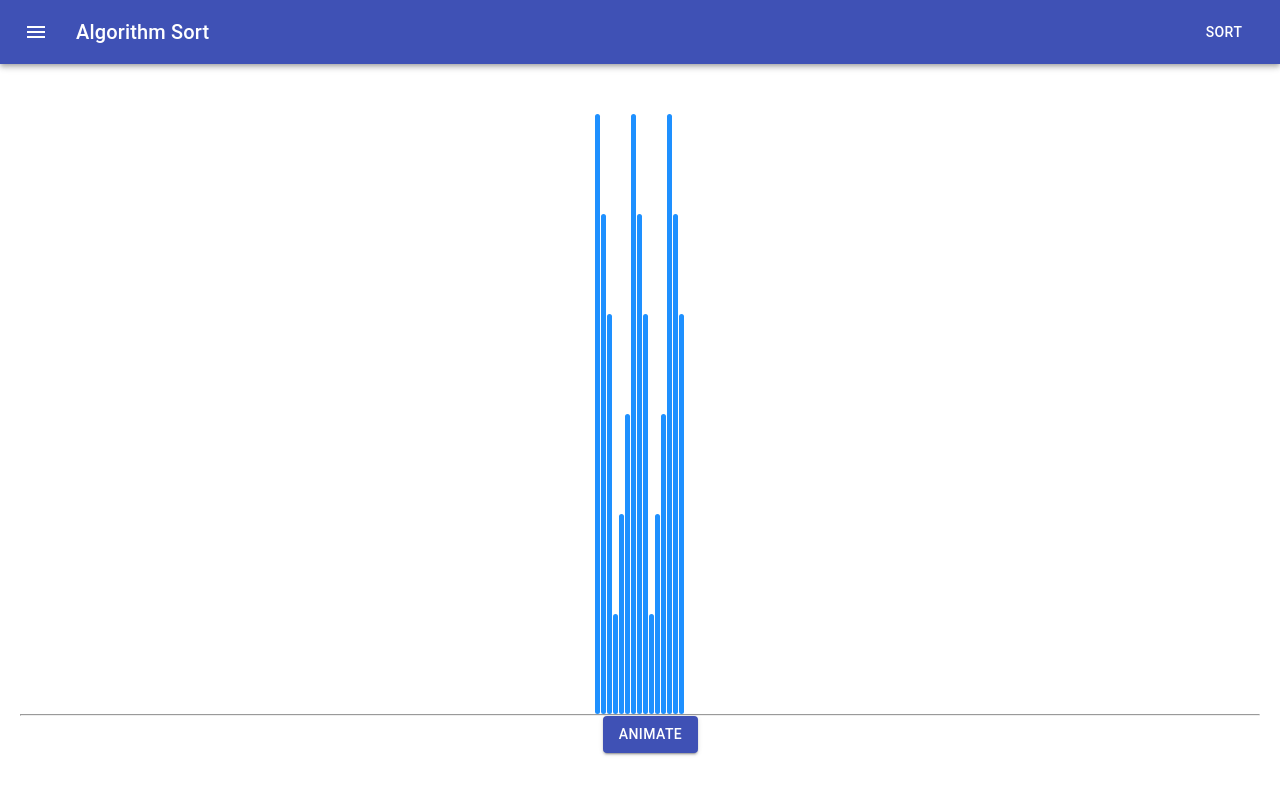
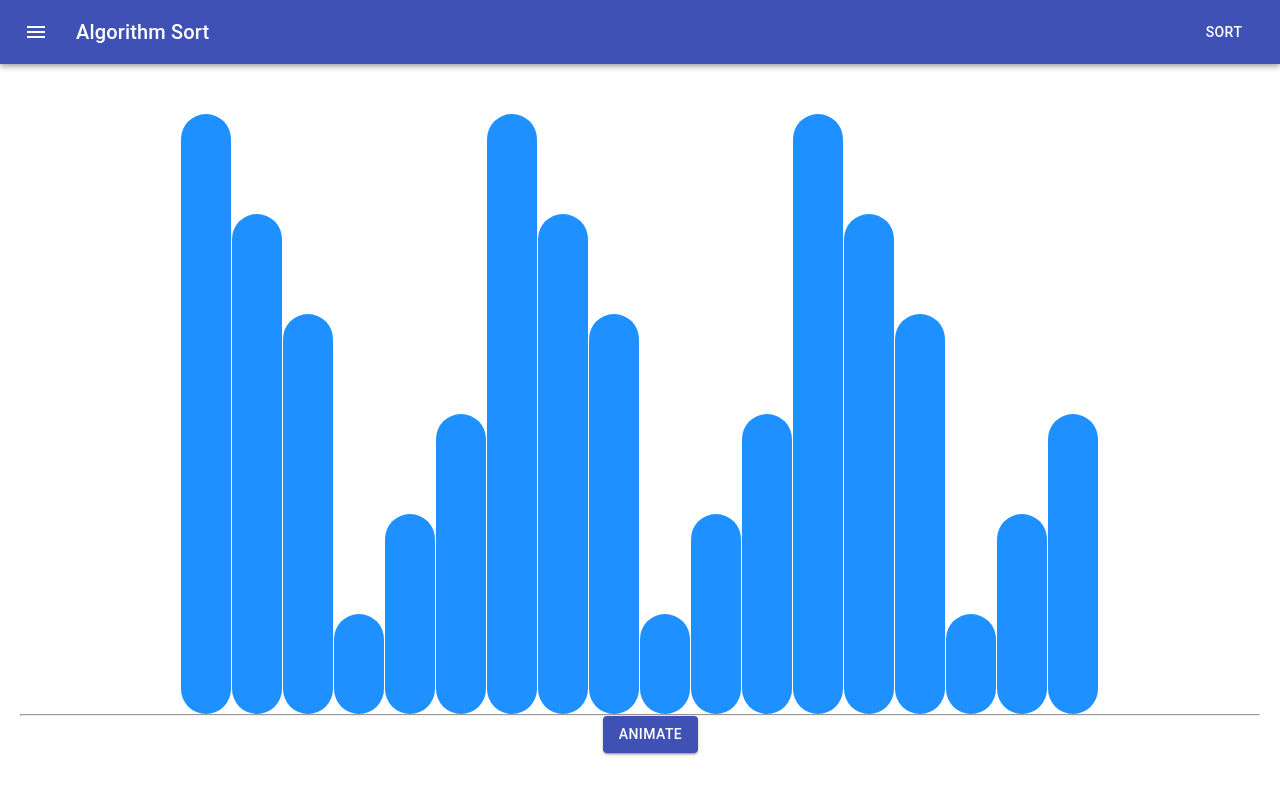
Before and after one commit to Mr-G-D/Sorting-Visualizer, a React (Create React App) app: page / in a window 1280 px wide. Shown: the top 794 px of the page. Built offline with nearby package versions, Linux system fonts and the light colour scheme.

Commit message:
:construction_worker: made functional

```diff
--- a/src/components/Helper/helper.js
+++ b/src/components/Helper/helper.js
@@ -6,3 +6,12 @@ export const swap = async (a, b) => {
 export const sleep = (ms) => {
   return new Promise((resolve) => setTimeout(resolve, ms));
 };
+export const highlight = (a, b) => {
+  document.getElementById(a).style.backgroundColor = "red";
+  document.getElementById(b).style.backgroundColor = "red";
+};
+
+export const dehighlight = (a, b) => {
+  document.getElementById(a).style.backgroundColor = "dodgerBlue";
+  document.getElementById(b).style.backgroundColor = "dodgerBlue";
+};
--- a/src/components/SortingAlgorithms/InsertionSort.js
+++ b/src/components/SortingAlgorithms/InsertionSort.js
@@ -1,4 +1,4 @@
-import { sleep, swap } from "../Helper/helper";
+import { dehighlight, highlight, sleep, swap } from "../Helper/helper";
 
 export async function InsertionSort(array, setArray) {
   let temp, j;
@@ -9,11 +9,11 @@ export async function InsertionSort(array, setArray) {
       while (j >= 0 && array[j] > temp) {
         array[j + 1] = array[j];
         await swap(array[j + 1], array[j]);
-        setArray([...array]);
         j--;
-        await sleep(1000);
       }
       array[j + 1] = temp;
+      setArray([...array]);
+      await sleep(500);
     }
   }
 }
--- a/src/components/SortingBars.jsx
+++ b/src/components/SortingBars.jsx
@@ -5,6 +5,7 @@ import { InsertionSort } from "./SortingAlgorithms/InsertionSort";
 const SortingBars = () => {
   let random = [
     600, 500, 400, 100, 200, 300, 600, 500, 400, 100, 200, 300, 600, 500, 400,
+    100, 200, 300,
   ];
 
   const [array, setArray] = useState(random);
@@ -20,10 +21,11 @@ const SortingBars = () => {
         {array.map((bar) => (
           <div
             className={bar}
+            id={bar}
             style={{
               height: bar,
               backgroundColor: "dodgerblue",
-              width: 5,
+              width: 50,
               marginRight: 1,
               borderRadius: "50px",
             }}
```
